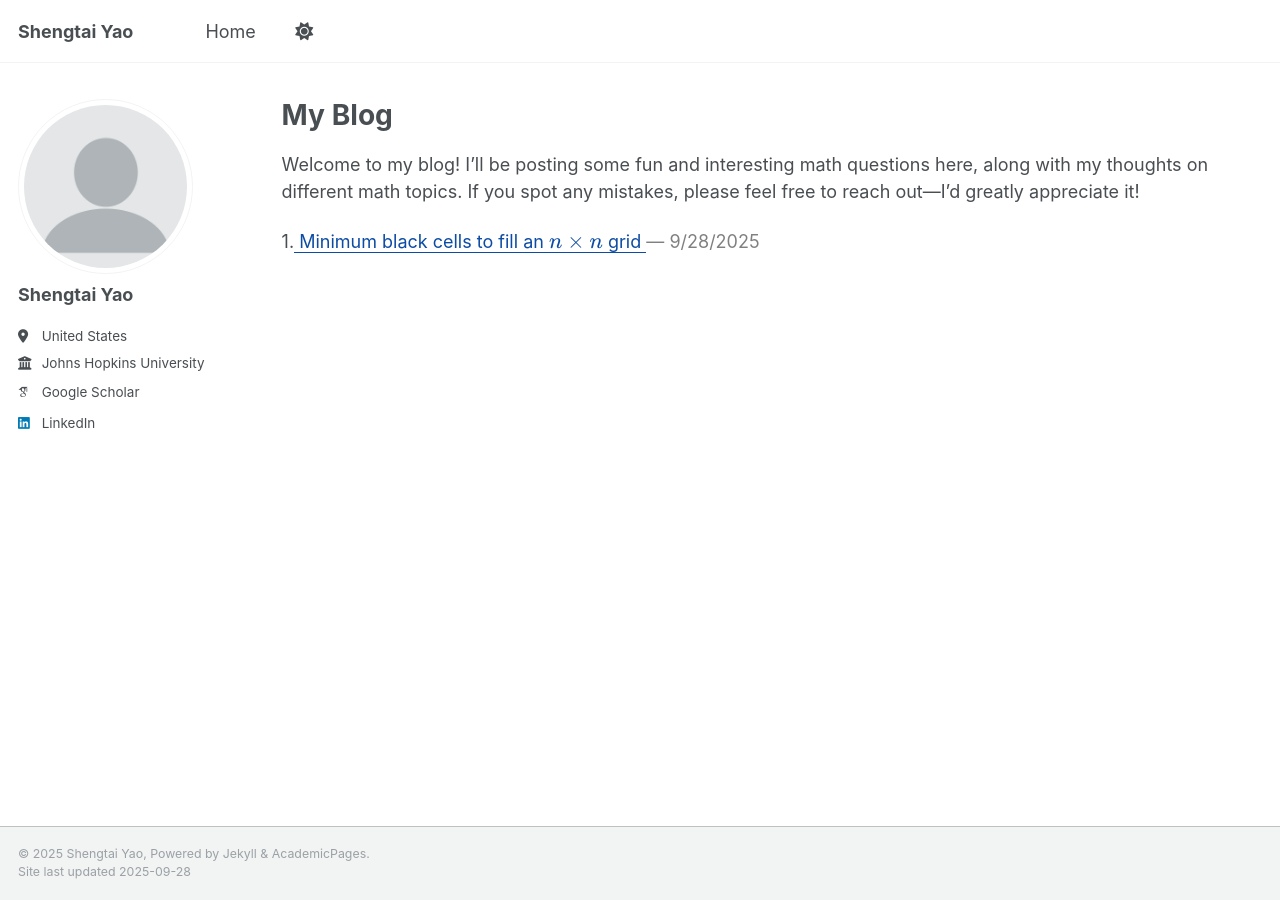
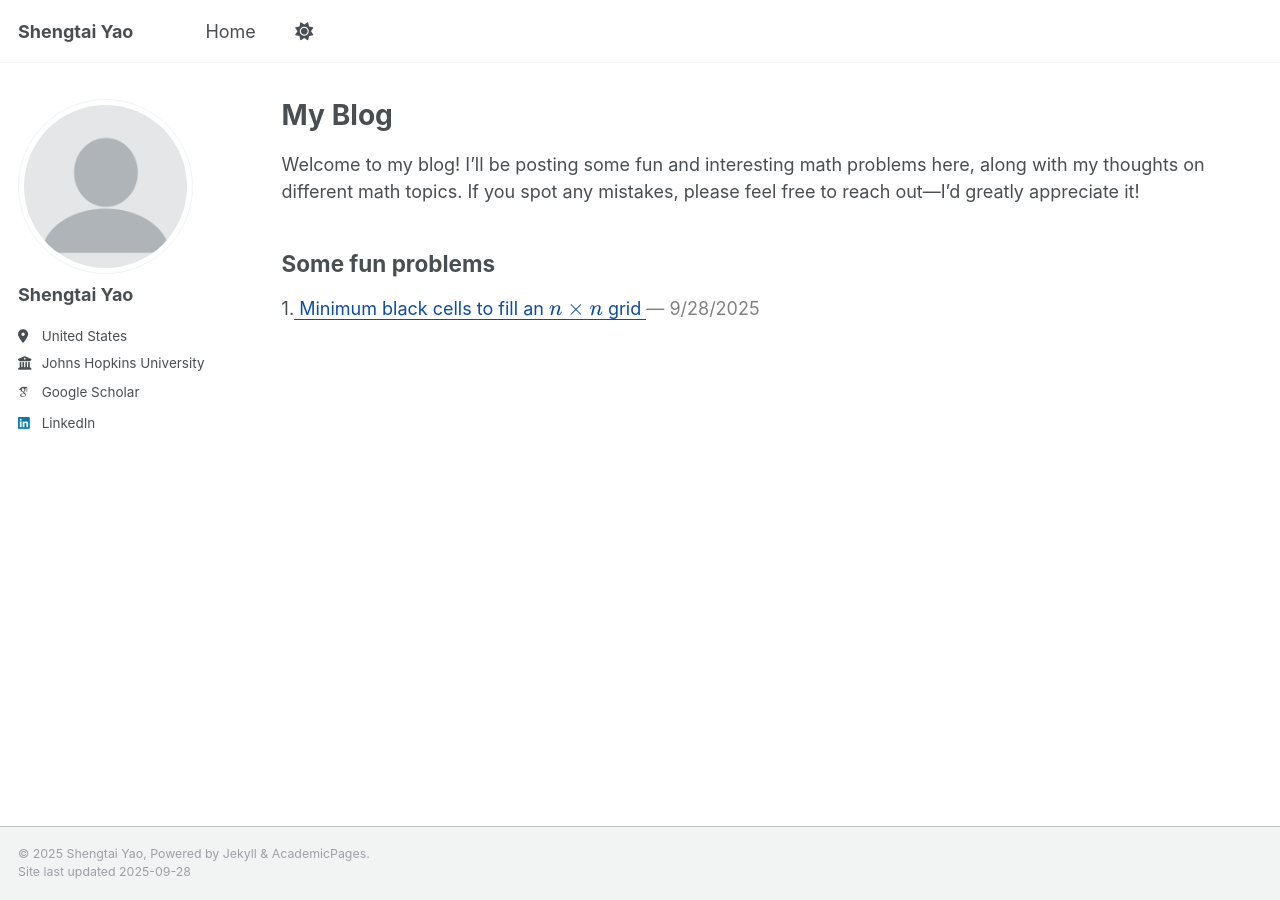
Before and after one commit to Yaoshengtai/Yaoshengtai.github.io, a Jekyll site: the page built from _pages/blog.md, in a window 1280 px wide. Built offline with Jekyll 4.4.1, drawn with Linux system fonts in a browser that asks for light colours; some web fonts are replaced.

Commit message:
Update blog.md

```diff
--- a/_pages/blog.md
+++ b/_pages/blog.md
@@ -6,7 +6,9 @@ author_profile: true
 
 ---
 
-Welcome to my blog! I’ll be posting some fun and interesting math questions here, along with my thoughts on different math topics. If you spot any mistakes, please feel free to reach out—I’d greatly appreciate it!
+Welcome to my blog! I’ll be posting some fun and interesting math problems here, along with my thoughts on different math topics. If you spot any mistakes, please feel free to reach out—I’d greatly appreciate it!
+
+## Some fun problems
 
 1.<a href="/blog/minimum_black_cells/" style="text-decoration: none; border-bottom: 1px solid;">
   Minimum black cells to fill an \\( n \times n \\) grid
```
